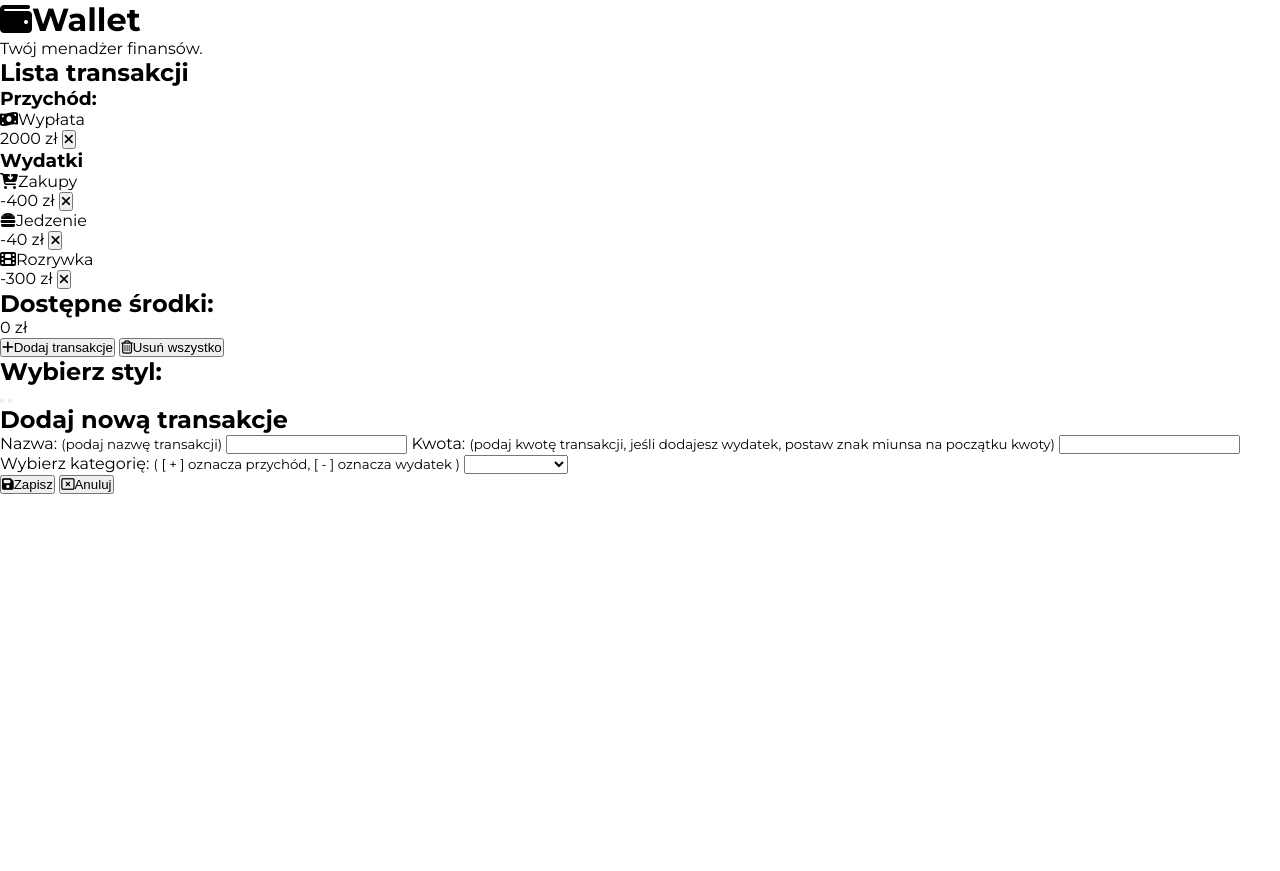
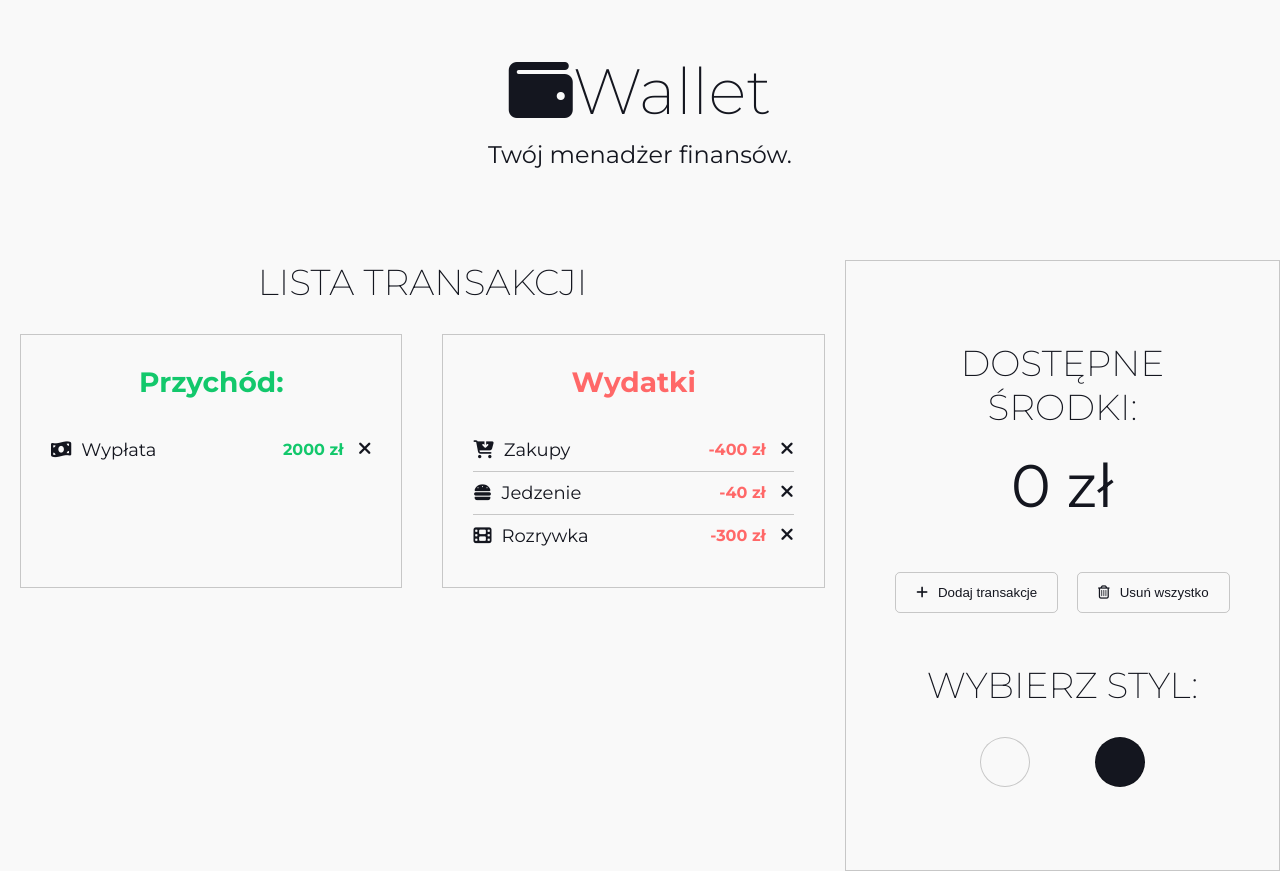
Before and after one commit to Castor1213/Wallet, a plain HTML site: page index.html in a window 1280 px wide. Before the commit the page ends 800 px from the top, so only its background shows below. Drawn offline with Linux system fonts and the light colour scheme.

Commit message:
added styles

```diff
--- a/index.html
+++ b/index.html
@@ -6,7 +6,7 @@
     <meta http-equiv="X-UA-Compatible" content="IE=edge">
     <meta name="viewport" content="width=device-width, initial-scale=1.0">
     <title>Wallet</title>
-    <link href="https://fonts.googleapis.com/css2?family=Dancing+Script&family=Montserrat:wght@400;700&display=swap"
+    <link href="https://fonts.googleapis.com/css2?family=Dancing+Script&family=Montserrat:wght@200;400;700&display=swap"
         rel="stylesheet">
     <link rel="stylesheet" href="./main.css">
     <script src="https://kit.fontawesome.com/ca629c8d68.js"></script>
@@ -27,26 +27,26 @@
                 <div class="income-area">
                     <h3>Przychód:</h3>
                     <div class="transaction" id="0">
-                        <p class="transation-name"><i class="fas fa-money-bill-wave"></i>Wypłata</p>
-                        <p class="transatcion-amount">2000 zł <button class="delete"><i
+                        <p class="transaction-name"><i class="fas fa-money-bill-wave"></i>Wypłata</p>
+                        <p class="transaction-amount">2000 zł <button class="delete"><i
                                     class="fas fa-times"></i></button></p>
                     </div>
                 </div>
                 <div class="expenses-area">
                     <h3>Wydatki</h3>
                     <div class="transaction" id="1">
-                        <p class="transation-name"><i class="fas fa-cart-arrow-down"></i>Zakupy</p>
-                        <p class="transatcion-amount">-400 zł <button class="delete"><i
+                        <p class="transaction-name"><i class="fas fa-cart-arrow-down"></i>Zakupy</p>
+                        <p class="transaction-amount">-400 zł <button class="delete"><i
                                     class="fas fa-times"></i></button></p>
                     </div>
                     <div class="transaction" id="2">
-                        <p class="transation-name"><i class="fas fa-hamburger"></i>Jedzenie</p>
-                        <p class="transatcion-amount">-40 zł <button class="delete"><i
+                        <p class="transaction-name"><i class="fas fa-hamburger"></i>Jedzenie</p>
+                        <p class="transaction-amount">-40 zł <button class="delete"><i
                                     class="fas fa-times"></i></button></p>
                     </div>
                     <div class="transaction" id="3">
-                        <p class="transation-name"><i class="fas fa-film"></i>Rozrywka</p>
-                        <p class="transatcion-amount">-300 zł <button class="delete"><i
+                        <p class="transaction-name"><i class="fas fa-film"></i>Rozrywka</p>
+                        <p class="transaction-amount">-300 zł <button class="delete"><i
                                     class="fas fa-times"></i></button></p>
                     </div>
                 </div>
@@ -59,7 +59,7 @@
             </div>
 
             <div class="controls">
-                <button class="add-transation"> <i class="fas fa-plus"></i>Dodaj transakcje</button>
+                <button class="add-transaction"> <i class="fas fa-plus"></i>Dodaj transakcje</button>
                 <button class="delete-all"><i class="far fa-trash-alt"></i>Usuń wszystko</button>
             </div>
             <div class="style-selection">
@@ -72,7 +72,7 @@
         </section>
     </main>
 
-    <div class="add-transation-panel">
+    <div class="add-transaction-panel">
         <h2 class="title">Dodaj nową transakcje</h2>
         <label for="name">Nazwa:</label>
         <small>(podaj nazwę transakcji)</small>
--- a/main.css
+++ b/main.css
@@ -4,7 +4,251 @@
 	padding: 0;
 }
 
+:root {
+	--first-color: #f9f9f9;
+	--second-color: #14161f;
+	--border-color: rgba(0, 0, 0, 0.2);
+}
+
 body {
-    min-height: 100vh;
-    font-family: 'Montserrat', sans-serif;
+	min-height: 100vh;
+	font-family: 'Montserrat', sans-serif;
+	color: var(--second-color);
+	background-color: var(--first-color);
 }
+
+header {
+	display: flex;
+	justify-content: center;
+	align-items: center;
+	flex-direction: column;
+	margin-bottom: 40px;
+	height: 220px;
+}
+
+header h1 {
+	margin-bottom: 10px;
+	font-size: 64px;
+	font-weight: 200;
+}
+
+header p {
+	font-size: 24px;
+}
+
+main {
+	display: flex;
+	align-items: flex-start;
+	justify-content: center;
+}
+
+h2.title {
+	margin-bottom: 30px;
+	text-align: center;
+	text-transform: uppercase;
+	font-size: 36px;
+	font-weight: 200;
+}
+
+.transactions {
+	width: 1000px;
+}
+
+.transactions h3 {
+	margin-bottom: 30px;
+	font-size: 28px;
+	text-align: center;
+}
+
+.transaction-list {
+	display: flex;
+}
+
+.income-area,
+.expenses-area {
+	margin: 0 20px;
+	padding: 30px;
+	width: 50%;
+	border: 1px solid var(--border-color);
+}
+
+.income-area h3,
+.income-area .transaction-amount {
+	color: rgb(19, 200, 108);
+	font-weight: bold;
+}
+
+.expenses-area h3,
+.expenses-area .transaction-amount {
+	color: rgb(255, 104, 104);
+	font-weight: bold;
+}
+
+.transaction {
+	display: flex;
+	justify-content: space-between;
+	padding: 10px 0;
+	border-bottom: 1px solid var(--border-color);
+}
+
+.transaction:last-child {
+	border-bottom: none;
+}
+
+.transaction-name {
+	font-size: 18px;
+}
+
+.transaction-name i {
+	margin-right: 10px;
+}
+
+.delete {
+	margin-left: 10px;
+	background: none;
+	border: none;
+	font-size: 18px;
+	color: var(--second-color);
+	cursor: pointer;
+	transition: transform 0.3s;
+}
+
+.delete:hover {
+	transform: scale(0.8);
+}
+
+.options {
+	padding: 80px 40px;
+	width: 500px;
+	border: 1px solid var(--border-color);
+}
+
+.available-money {
+	margin-top: -10px;
+	text-align: center;
+	font-size: 60px;
+}
+
+.controls {
+	display: flex;
+	justify-content: space-around;
+	margin: 50px 0;
+}
+
+.controls button {
+	padding: 12px 20px;
+	color: var(--second-color);
+	border: 1px solid var(--border-color);
+	border-radius: 5px;
+	background: none;
+	cursor: pointer;
+	transition: color 0.3s, background-color 0.3s;
+}
+
+.controls button:hover {
+	color: var(--first-color);
+	background-color: var(--second-color);
+}
+
+.controls i {
+	margin-right: 10px;
+}
+
+.style-selection {
+	display: flex;
+	flex-direction: column;
+	align-items: center;
+}
+
+.color-buttons button {
+	margin: 0 30px;
+	width: 50px;
+	height: 50px;
+	border-radius: 50%;
+	cursor: pointer;
+	transition: transform 0.3s;
+}
+
+.color-buttons button:hover {
+	transform: scale(0.9);
+}
+
+.color-buttons .light {
+	background: var(--first-color);
+	border: 1px solid var(--border-color);
+}
+
+.color-buttons .dark {
+	background: var(--second-color);
+	border: 1px solid var(--border-color);
+}
+
+.add-transaction-panel {
+	display: none;
+	justify-content: center;
+	align-items: center;
+	flex-direction: column;
+	position: absolute;
+	top: 0;
+	left: 0;
+	width: 100%;
+	height: 100%;
+	color: #fff;
+	background-image: linear-gradient(315deg, #4c4177 0%, #2a5470 74%);
+}
+
+.add-transaction-panel h2.title {
+	margin-bottom: 0;
+}
+
+.add-transaction-panel label {
+	margin-top: 40px;
+	margin-bottom: 5px;
+	font-size: 26px;
+}
+
+.add-transaction-panel small {
+	margin-bottom: 15px;
+	font-style: italic;
+	color: #ddd;
+}
+
+.add-transaction-panel input,
+.add-transaction-panel select {
+	width: 800px;
+}
+
+.add-transaction-panel input,
+.add-transaction-panel select,
+.add-transaction-panel button {
+	padding: 10px 20px;
+	border: 1px solid black;
+	border-radius: 5px;
+}
+
+.add-transaction-panel input,
+.add-transaction-panel select,
+.add-transaction-panel option {
+	font-size: 18px;
+}
+
+.add-transaction-panel .panel-buttons {
+	display: flex;
+	justify-content: center;
+	margin-top: 30px;
+}
+
+.add-transaction-panel button {
+    margin: 0 30px;
+    padding: 15px 40px;
+    font-size: 18px;
+    color: #fff;
+    border: 1px solid #fff;
+    background: none;
+    cursor: pointer;
+    transition: background-color .3s;
+}
+
+.add-transaction-panel button:hover {
+    background-color: rgb(25,27,51);
+}
```
